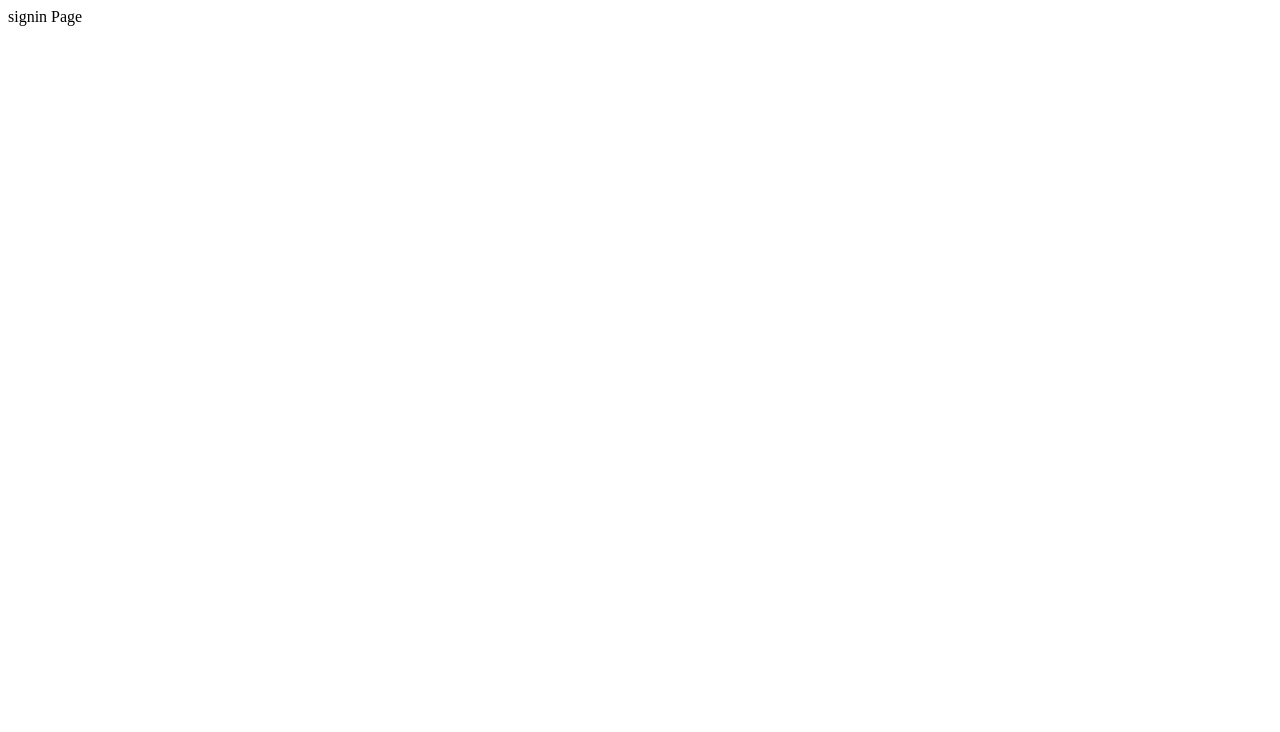
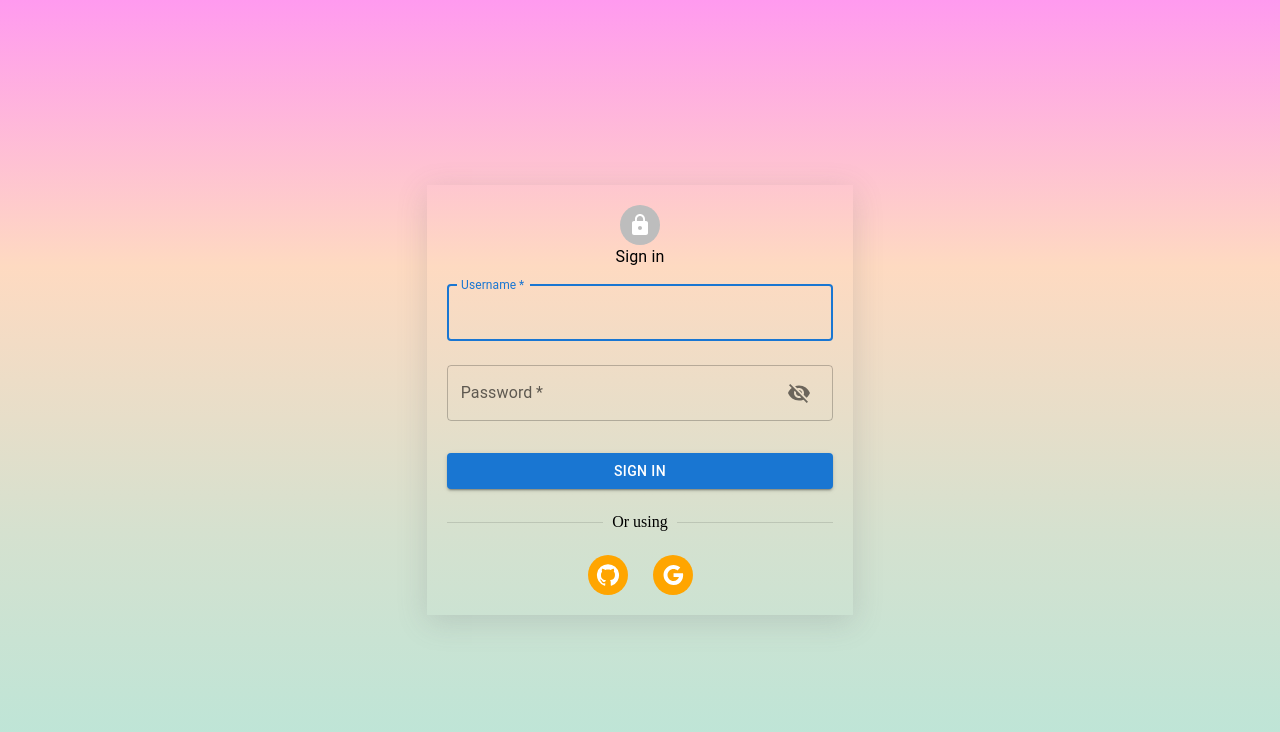
Before and after one commit to vixuancu/SoundCloud-nextJs, a Next.js app: page /auth/signin in a window 1280 px wide. Shown: the top 732 px of the page. Built offline with nearby package versions, Linux system fonts and the light colour scheme.

Commit message:
design login

```diff
--- a/src/app/(guest)/auth/signin/page.tsx
+++ b/src/app/(guest)/auth/signin/page.tsx
@@ -1,4 +1,6 @@
+import AuthSignIn from "@/components/auth/auth.sign";
+
 const SignInPage = () => {
-  return <div>signin Page</div>;
+  return <AuthSignIn />;
 };
 export default SignInPage;
--- a/src/app/(guest)/layout.tsx
+++ b/src/app/(guest)/layout.tsx
@@ -1,3 +1,4 @@
+import "@/styles/app.css";
 export const metadata = {
   title: "Signin",
   description: "Generated by Next.js",
--- /dev/null
+++ b/src/components/auth/auth.sign.tsx
@@ -0,0 +1,176 @@
+"use client";
+
+import {
+  Avatar,
+  Box,
+  Button,
+  Divider,
+  Grid,
+  IconButton,
+  InputAdornment,
+  TextField,
+  Typography,
+} from "@mui/material";
+import LockIcon from "@mui/icons-material/Lock";
+import { useState } from "react";
+import { Visibility, VisibilityOff } from "@mui/icons-material";
+import GitHubIcon from "@mui/icons-material/GitHub";
+import GoogleIcon from "@mui/icons-material/Google";
+const AuthSignIn = () => {
+  const [showPassword, setShowPassword] = useState<boolean>(false);
+  const [userName, setUserName] = useState<string>("");
+  const [password, setPassword] = useState<string>("");
+
+  const [isErrorUserName, setIsErrorUserName] = useState<boolean>(false);
+  const [isErrorPassword, setIsErrorPassword] = useState<boolean>(false);
+
+  const [errorUserName, setErrorUserName] = useState<string>("");
+  const [errorPassword, setErrorPassword] = useState<string>("");
+
+  const handleSubmit = () => {
+    setIsErrorUserName(false);
+    setIsErrorPassword(false);
+    setErrorUserName("");
+    setErrorPassword("");
+    if (!userName) {
+      setIsErrorUserName(true);
+      setErrorUserName("Username đang trống");
+      return;
+    }
+    if (!password) {
+      setIsErrorPassword(true);
+      setErrorPassword("Password đang trống");
+      return;
+    }
+    console.log(">>> check username: ", userName, " pass: ", password);
+  };
+  return (
+    <>
+      <Box
+        sx={{
+          backgroundImage:
+            "linear-gradient(to bottom, #ff9aef, #fedac1, #d5e1cf, #b7e6d9)",
+          backgroundColor: "#b7e6d9",
+          backgroundRepeat: "no-repeat",
+        }}
+      >
+        <Grid
+          container
+          sx={{
+            display: "flex",
+            alignItems: "center",
+            justifyContent: "center",
+            height: "100vh",
+          }}
+        >
+          {" "}
+          <Grid
+            item
+            xs={12}
+            sm={8}
+            md={5}
+            lg={4}
+            sx={{
+              boxShadow: "rgba(100, 100, 111, 0.2) 0px 7px 29px 0px",
+            }}
+          >
+            <div style={{ margin: "20px" }}>
+              <Box
+                sx={{
+                  display: "flex",
+                  justifyContent: "center",
+                  alignItems: "center",
+                  flexDirection: "column",
+                  width: "100%",
+                }}
+              >
+                <Avatar>
+                  <LockIcon />
+                </Avatar>
+                <Typography component="h1">Sign in</Typography>
+              </Box>
+              <TextField
+                onChange={(event) => setUserName(event.target.value)}
+                variant="outlined"
+                margin="normal"
+                required
+                fullWidth
+                label="Username"
+                name="username"
+                autoFocus
+                error={isErrorUserName}
+                helperText={errorUserName}
+              />
+              <TextField
+                onChange={(event) => setPassword(event.target.value)}
+                variant="outlined"
+                margin="normal"
+                required
+                fullWidth
+                name="password"
+                label="Password"
+                type={showPassword ? "text" : "password"}
+                error={isErrorPassword}
+                helperText={errorPassword}
+                InputProps={{
+                  endAdornment: (
+                    <InputAdornment position="end">
+                      <IconButton
+                        onClick={() => setShowPassword(!showPassword)}
+                      >
+                        {showPassword === false ? (
+                          <VisibilityOff />
+                        ) : (
+                          <Visibility />
+                        )}
+                      </IconButton>
+                    </InputAdornment>
+                  ),
+                }}
+              />
+              <Button
+                sx={{
+                  my: 3,
+                }}
+                type="submit"
+                fullWidth
+                variant="contained"
+                color="primary"
+                onClick={handleSubmit}
+              >
+                Sign In
+              </Button>
+              <Divider>Or using</Divider>
+              <Box
+                sx={{
+                  display: "flex",
+                  justifyContent: "center",
+                  gap: "25px",
+                  mt: 3,
+                }}
+              >
+                <Avatar
+                  sx={{
+                    cursor: "pointer",
+                    bgcolor: "orange",
+                  }}
+                >
+                  <GitHubIcon titleAccess="Login with Github" />
+                </Avatar>
+                <Avatar
+                  sx={{
+                    cursor: "pointer",
+                    bgcolor: "orange",
+                  }}
+                >
+                  <GoogleIcon titleAccess="Login with Google" />
+                </Avatar>
+              </Box>
+            </div>
+          </Grid>
+        </Grid>
+      </Box>
+    </>
+  );
+};
+export default AuthSignIn;
--- /dev/null
+++ b/src/styles/app.css
@@ -0,0 +1,5 @@
+html,
+body {
+  margin: 0;
+  padding: 0;
+}
```
